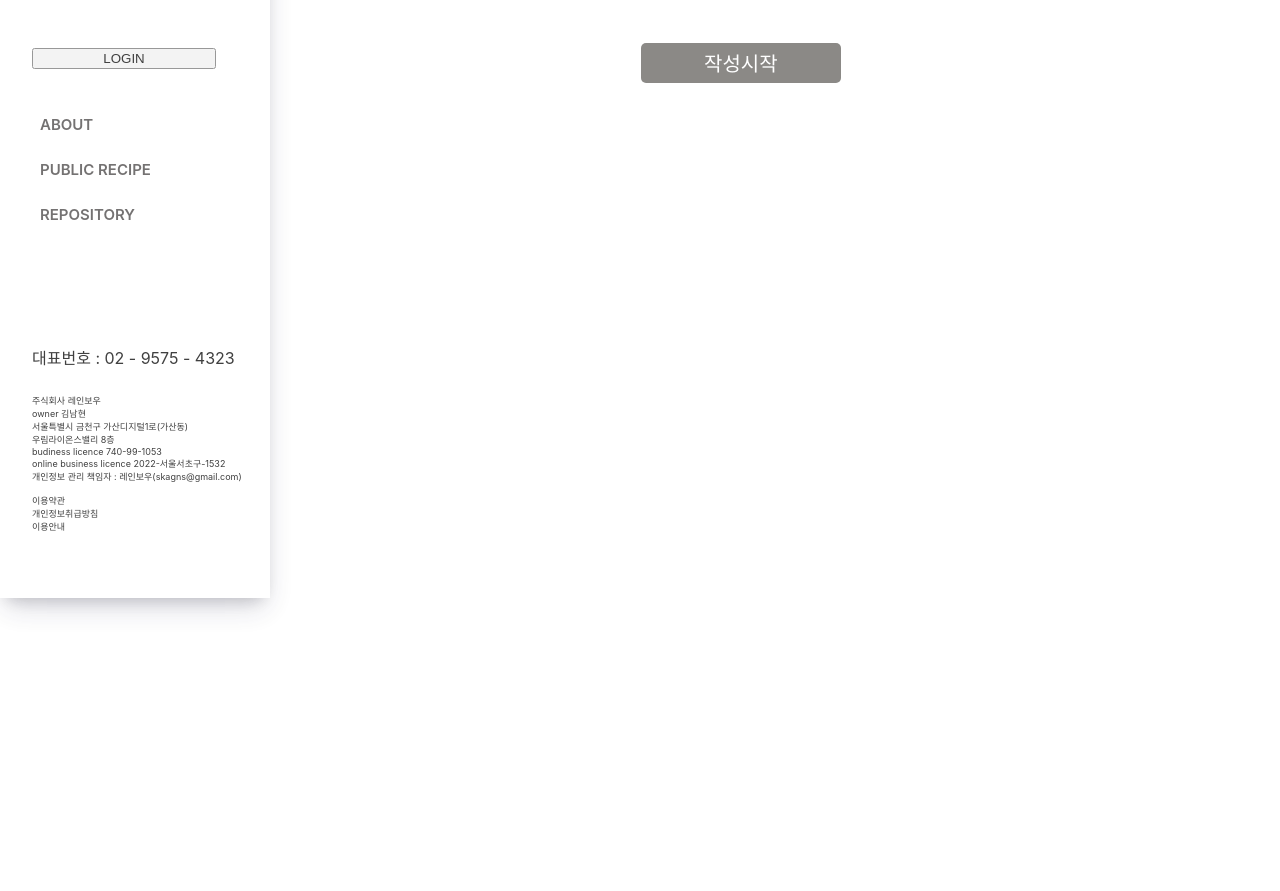
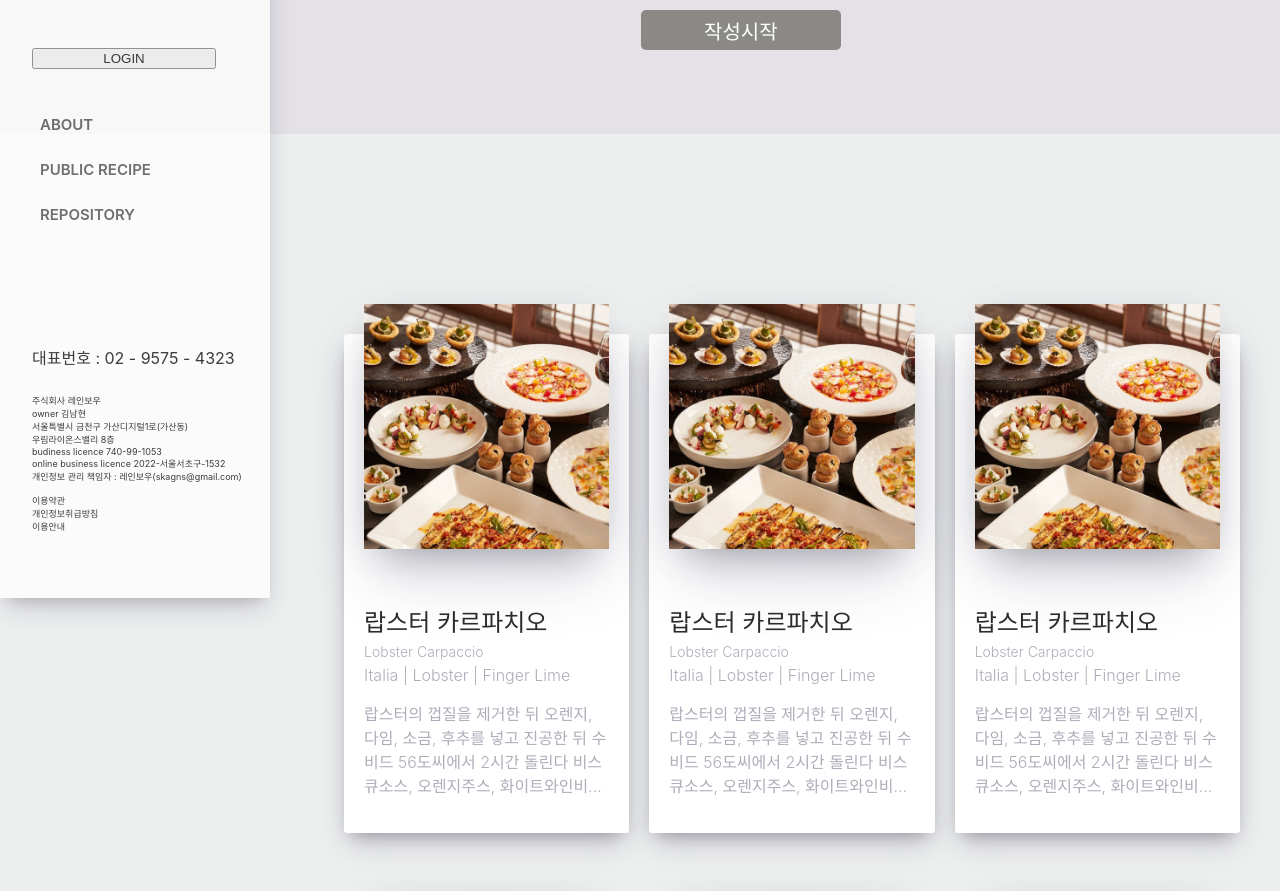
Before and after one commit to muse9312/Cookub, a React (Create React App) app in the folder frontend/: page /mypage in a window 1280 px wide. Shown: the part 202-1093 px from the top of the page. Before the commit the page ends 800 px from the top, so only its background shows below. Built offline with nearby package versions, Linux system fonts and the light colour scheme; the HTML template or start-up script is replaced by a standard one.

Commit message:
### feat : 모달기능 구현 수정

```diff
--- a/frontend/src/veiw/Modal.js
+++ b/frontend/src/veiw/Modal.js
@@ -107,30 +107,48 @@ function CreateChap2({ closeModal, setCreateMod,chapter2List, setChapter2List })
       <div >
         <form >
           <input
-            placeholder="사용되는 재료를 입력하세요."
+            placeholder="재료를 입력하세요."
             type="text"
             name="ingre_list"
             id="ingre"
             label="ingre"
             className={style.proc_input}></input>
+
           <button type='submit' className={style.proc_button} onClick={(e)=>{
             e.preventDefault();
             let test = [...ingreList];
-            test.push(document.querySelector('[name=ingre_list]').value);
-            document.querySelector('[name=ingre_list]').value="";
+            test.push({name:document.querySelector('[name=ingre_list]').value, gram:"재료량"}); //state에 재료명과 량 초기값을 push
             setIngreList(test);
              } } >추가</button>
+
         </form>
         <div className={style.lists}>
-          {ingreList.map((value)=>(
+          {ingreList.map((value, index)=>{
+            const indexStr = index.toString();
+            const gram = "gramIndex" + indexStr;
+          return(
             <div className={style.proc_row}>
-              <div className={style.list_item}>{value}</div>
-              <div>
-                <RiCloseCircleLine className={style.delete_icon}/>
-                <TiEdit className={style.edit_icon}/>
-              </div>
+              <div className={style.list_item}>{value.name}</div>
+              <from>
+                <input placeholder={value.gram} type="text" name={gram} id="gram"></input>
+                <button type='submit' onClick={(e)=>{
+                  e.preventDefault();
+                  let copy = [...ingreList];
+                  const gramName = "[name=" + gram + "]"
+                  copy[index].gram = document.querySelector(gramName).value;
+                  setIngreList(copy);
+                }}>입력</button>
+              </from>
+              <div><RiCloseCircleLine className={style.delete_icon} onClick={(e)=>{
+                e.preventDefault();
+                let copy = [...ingreList];
+                delete copy[indexStr];
+                let removeList = copy.filter(i => i !== null);//이코드 없으면 delete 한 자리에 empty 생김
+                setIngreList(removeList);
+              }}/></div>
             </div>
-          ))}
+              )
+          })}
         </div>
     </div>
       <div className={style.footer}>
@@ -140,6 +158,7 @@ function CreateChap2({ closeModal, setCreateMod,chapter2List, setChapter2List })
         <button className={style.footerBt2} onClick={()=>{
                 setChapter2List(ingreList)
                 setCreateMod(2)
+                console.log(ingreList);
           }}>다음단계</button>
       </div>
     </>
@@ -184,10 +203,7 @@ function CreateChap3({ closeModal, setCreateMod, chapter3List, setChapter3List }
         {procList.map((value)=>(
         <div className={style.proc_row}>
           <div className={style.list_item}>{value}</div>
-          <div>
-            <RiCloseCircleLine className={style.delete_icon}/>
-            <TiEdit className={style.edit_icon}/>
-          </div>
+          <div><RiCloseCircleLine className={style.delete_icon}/></div>
         </div>
         ))}
       </div>
@@ -271,27 +287,23 @@ function CreateChap4({ closeModal, setCreateMod, chapter4List,chapter1List,chapt
                             setChap4info(obj)
                             setChapter4List(obj)
                              }}>이전단계</button>
+
         <button className={style.footerBt2} onClick={()=>{
                             const keypoint = document.querySelector('[name=keypoint]').value;
                             const publicOrNot = document.querySelector('[name=publicOrNot]').value;
                             const recipeLevel = document.querySelector('[name=recipeLevel]').value;
                             const cookingTime = document.querySelector('[name=cookingTime]').value;
                             const file = document.querySelector('[name=file]').value;
-                            let obj = {keypoint:keypoint,publicOrNot:publicOrNot,recipeLevel:recipeLevel,
-                              cookingTime:cookingTime,file:file};
+                            let obj = {keypoint:keypoint,
+                                      publicOrNot:publicOrNot,
+                                      recipeLevel:recipeLevel,
+                                      cookingTime:cookingTime,
+                                      file:file};
+
                             setChap4info(obj)
                             setChapter4List(obj)
 
-                            // const formData = new FormData();
 
-                            // formData.append('chapter1List' , chapter1List)
-                            // console.log(chapter1List);
-                            // formData.append('chapter2List' , chapter2List)
-                            // console.log(chapter2List);
-                            // formData.append('chapter3List' , chapter3List)
-                            // console.log(chapter3List);
-                            // formData.append('chapter4List' , chapter4List)
-                            // console.log(chapter4List);
                             const val={
                               title:chapter1List,
                               level:chapter4List.recipeLevel,
--- a/frontend/src/veiw/MyPage.js
+++ b/frontend/src/veiw/MyPage.js
@@ -1,33 +1,125 @@
 import React, { useState } from "react";
 import style from './MyPage.module.css';
 import Modal from './Modal.js'
+import { Link } from "react-router-dom";
+import img from '../assets/img/testfood.jpg';
 
 
 
 
 function MyPage() {
 
-  const [onModal, setOpenModal] =useState(false);
+  const [onModal, setOpenModal] = useState(false);
 
   return (
 
     <section className={style.container}>
       {onModal
-        ? <Modal closeModal={setOpenModal}/>
-        : <CreateRecipe closeModal={setOpenModal}/>}
+        ? <Modal closeModal={setOpenModal} />
+        : <CreateRecipe closeModal={setOpenModal} />}
     </section>
   );
 }
 
-function CreateRecipe({closeModal}){
-  return(
+function CreateRecipe({ closeModal }) {
+  return (
+    <div>
+      <section className={style.container1}>
         <div className={style.My_recipes}>
           <h1 className={style.title}>새로운 레시피 작성을 하시겠습니까?</h1>
-        <br/>
-        <button className={style.create_recipe_bt} onClick={()=>{
+          <br />
+          <button className={style.create_recipe_bt} onClick={() => {
             closeModal(true);
           }}>작성시작</button>
-        <br/>
+          <br />
+        </div>
+      </section>
+      <section className={style.container2}>
+        <div className={style.public_recipes}>
+          <div className={style.recipe}>
+            <Link to="/board/detail" >
+              <img className={style.recipe_img} src={img} alt="testimg" title="testimg" />
+              <h2 className={style.recipe_title}>랍스터 카르파치오</h2>
+              <h5 className={style.recipe_title2}>Lobster Carpaccio</h5>
+              <ul className={style.recipe_genres}>Italia | Lobster | Finger Lime</ul>
+              <p className={style.recipe_summary}>
+                랍스터의 껍질을 제거한 뒤 오렌지, 다임, 소금, 후추를 넣고
+                진공한 뒤 수비드 56도씨에서 2시간 돌린다 비스큐소스, 오렌지주스,
+                화이트와인비...
+              </p>
+            </Link>
+          </div>
+          <div className={style.recipe}>
+            <Link to="/board/detail" >
+              <img className={style.recipe_img} src={img} alt="testimg" title="testimg" />
+              <h2 className={style.recipe_title}>랍스터 카르파치오</h2>
+              <h5 className={style.recipe_title2}>Lobster Carpaccio</h5>
+              <ul className={style.recipe_genres}>Italia | Lobster | Finger Lime</ul>
+              <p className={style.recipe_summary}>
+                랍스터의 껍질을 제거한 뒤 오렌지, 다임, 소금, 후추를 넣고
+                진공한 뒤 수비드 56도씨에서 2시간 돌린다 비스큐소스, 오렌지주스,
+                화이트와인비...
+              </p>
+            </Link>
+          </div>
+
+          <div className={style.recipe}>
+            <Link to="/board/detail" >
+              <img className={style.recipe_img} src={img} alt="testimg" title="testimg" />
+              <h2 className={style.recipe_title}>랍스터 카르파치오</h2>
+              <h5 className={style.recipe_title2}>Lobster Carpaccio</h5>
+              <ul className={style.recipe_genres}>Italia | Lobster | Finger Lime</ul>
+              <p className={style.recipe_summary}>
+                랍스터의 껍질을 제거한 뒤 오렌지, 다임, 소금, 후추를 넣고
+                진공한 뒤 수비드 56도씨에서 2시간 돌린다 비스큐소스, 오렌지주스,
+                화이트와인비...
+              </p>
+            </Link>
+          </div>
+
+          <div className={style.recipe}>
+            <Link to="/board/detail" >
+              <img className={style.recipe_img} src={img} alt="testimg" title="testimg" />
+              <h2 className={style.recipe_title}>랍스터 카르파치오</h2>
+              <h5 className={style.recipe_title2}>Lobster Carpaccio</h5>
+              <ul className={style.recipe_genres}>Italia | Lobster | Finger Lime</ul>
+              <p className={style.recipe_summary}>
+                랍스터의 껍질을 제거한 뒤 오렌지, 다임, 소금, 후추를 넣고
+                진공한 뒤 수비드 56도씨에서 2시간 돌린다 비스큐소스, 오렌지주스,
+                화이트와인비...
+              </p>
+            </Link>
+          </div>
+
+          <div className={style.recipe}>
+            <Link to="/board/detail" >
+              <img className={style.recipe_img} src={img} alt="testimg" title="testimg" />
+              <h2 className={style.recipe_title}>랍스터 카르파치오</h2>
+              <h5 className={style.recipe_title2}>Lobster Carpaccio</h5>
+              <ul className={style.recipe_genres}>Italia | Lobster | Finger Lime</ul>
+              <p className={style.recipe_summary}>
+                랍스터의 껍질을 제거한 뒤 오렌지, 다임, 소금, 후추를 넣고
+                진공한 뒤 수비드 56도씨에서 2시간 돌린다 비스큐소스, 오렌지주스,
+                화이트와인비...
+              </p>
+            </Link>
+          </div>
+
+          <div className={style.recipe}>
+            <Link to="/board/detail" >
+              <img className={style.recipe_img} src={img} alt="testimg" title="testimg" />
+              <h2 className={style.recipe_title}>랍스터 카르파치오</h2>
+              <h5 className={style.recipe_title2}>Lobster Carpaccio</h5>
+              <ul className={style.recipe_genres}>Italia | Lobster | Finger Lime</ul>
+              <p className={style.recipe_summary}>
+                랍스터의 껍질을 제거한 뒤 오렌지, 다임, 소금, 후추를 넣고
+                진공한 뒤 수비드 56도씨에서 2시간 돌린다 비스큐소스, 오렌지주스,
+                화이트와인비...
+              </p>
+            </Link>
+          </div>
+        </div>
+      </section>
     </div>
   );
 }
--- a/frontend/src/veiw/MyPage.module.css
+++ b/frontend/src/veiw/MyPage.module.css
@@ -1,17 +1,19 @@
-.container{
+/* 상단 레시피작성 시작영역 스타일 */
+.container1{
   height: 100%;
   display: flex;
   justify-content: right;
-  /* background-color: blueviolet; */
+  background-color: rgb(228, 225, 231);
 }
 
 .My_recipes{
   padding: 40px;
   width: 78%;
-  padding-top: 150px;
-  display: grid;
+  padding-top: 10%;
+  padding-bottom: 5%;
+  display: block;
   text-align: center;
-  /* background-color: brown; */
+  justify-content: right;
 }
 
 .create_recipe_bt{
@@ -31,3 +33,109 @@
 .create_recipe_bt:hover{
   background-color: rgb(182, 179, 179);
 }
+
+
+
+
+
+
+
+
+
+/* 레시피 카드 스타일 */
+.container2{
+  height: 100%;
+  display: flex;
+  justify-content: right;
+  background-color: rgb(237, 238, 238);
+}
+
+.public_recipes{
+  display: grid;
+  grid-template-columns: repeat(4, minmax(200px, auto));
+  grid-gap: 20px;
+  padding: 40px;
+  width: 78%;
+  padding-top: 200px;
+}
+
+@media screen and (max-width: 1500px) {
+  .public_recipes {
+    grid-template-columns: repeat(3, minmax(200px, auto));
+    width: 70%;
+  }
+}
+@media screen and (max-width: 1150px) {
+  .public_recipes {
+    grid-template-columns: repeat(2, minmax(200px, auto));
+    width: 65%;
+  }
+}
+@media screen and (max-width: 900px) {
+  .public_recipes {
+    grid-template-columns: repeat(1, minmax(200px, auto));
+    width: 50%;
+  }
+}
+
+
+
+.recipe{
+  background-color: white;
+  margin-bottom: 70px;
+  font-weight: 300;
+  padding: 20px;
+  border-radius: 3px;
+  color: #adaeb9;
+  box-shadow: 0 13px 27px -5px rgba(50, 50, 93, 0.25),
+    0 8px 16px -8px rgba(0, 0, 0, 0.3), 0 -6px 16px -6px rgba(0, 0, 0, 0.025);
+}
+.recipe:hover{
+  color: #37373a;
+  padding: 10px;
+}
+
+.recipe_img{
+  position: relative;
+  top: -50px;
+  max-width: 500px;
+  width: 100%;
+  margin-right: 30px;
+  box-shadow: 0 30px 60px -12px rgba(50, 50, 93, 0.25),
+    0 18px 36px -18px rgba(0, 0, 0, 0.3), 0 -12px 36px -8px rgba(0, 0, 0, 0.025);
+}
+
+.recipe a{
+  /* display: grid; */
+  grid-template-columns: minmax(150px, 1fr) 2fr;
+  grid-gap: 20px;
+  text-decoration: none;
+  color: inherit;
+}
+
+.recipe_title,
+.recipe_title2 {
+  margin: 0;
+  font-weight: 300;
+}
+
+.recipe_title{
+  margin-bottom: 5px;
+  font-size: 24px;
+  color: #2c2c2c;
+}
+
+.recipe_genres {
+  list-style: none;
+  padding: 0;
+  margin: 0;
+  display: flex;
+  flex-wrap: wrap;
+  margin: 5px 0px;
+}
+
+.recipe_genres li,
+.recipe_title2 {
+  margin-right: 10px;
+  font-size: 14px;
+}
```
Lines whose indentation alone changed are shown as unchanged.
